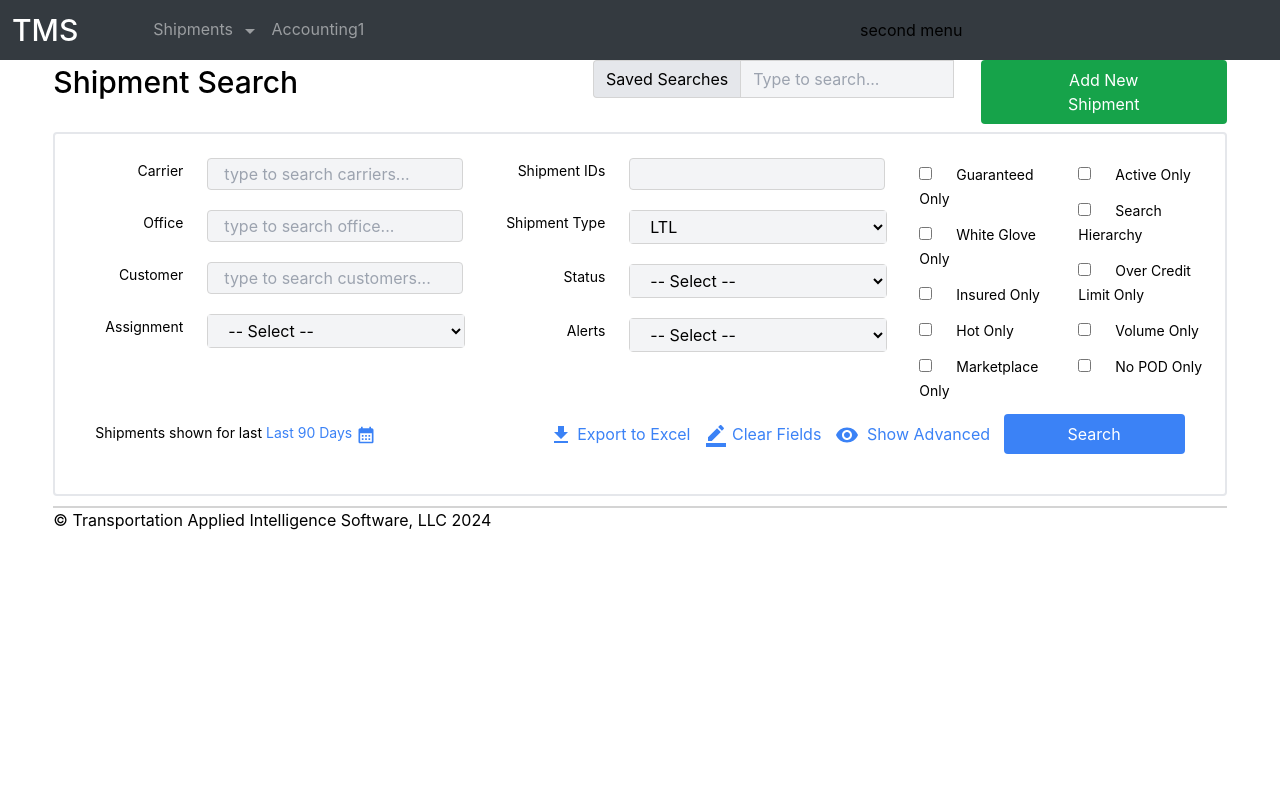
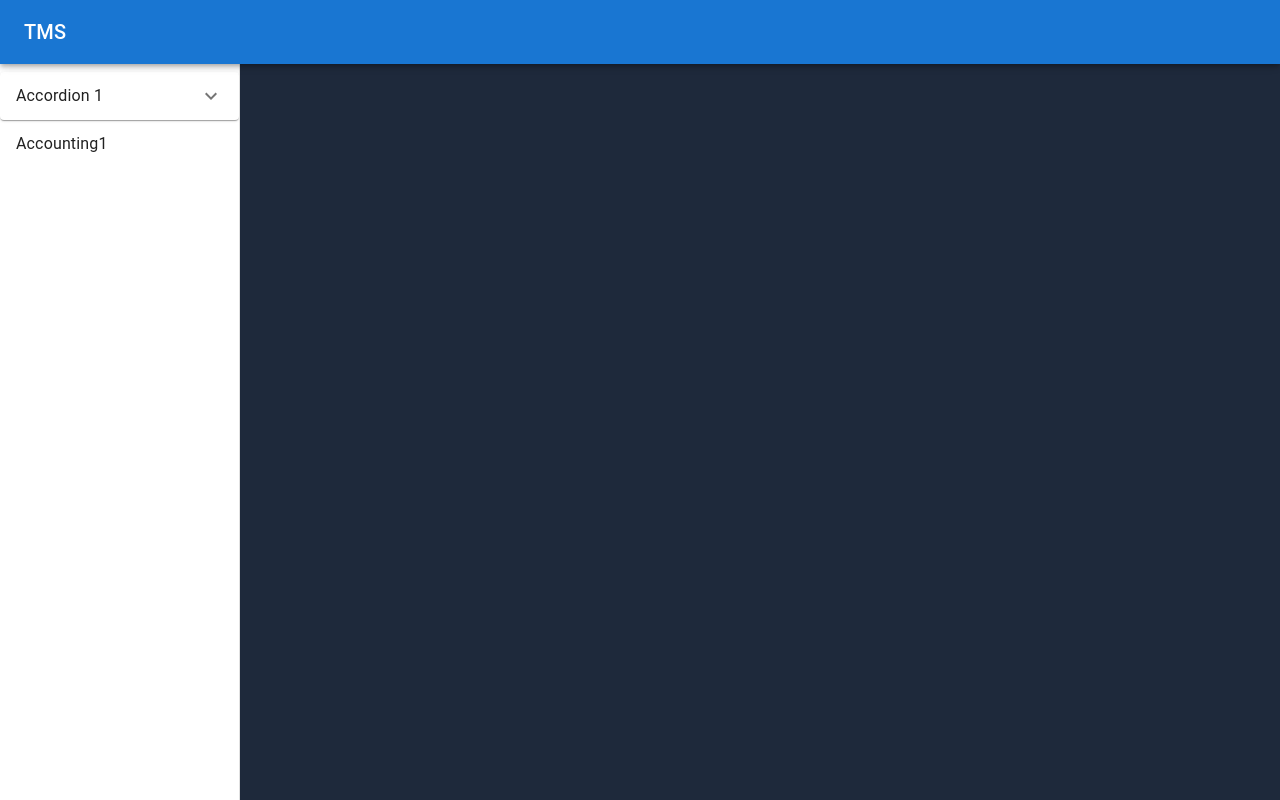
Before and after one commit to pallishreeb/tms, a React (Create React App) app: page / in a window 1280 px wide. Built offline with nearby package versions, Linux system fonts and the light colour scheme.

Commit message:
side design

```diff
--- a/package.json
+++ b/package.json
@@ -6,7 +6,7 @@
     "@emotion/react": "^11.11.3",
     "@emotion/styled": "^11.11.0",
     "@mui/icons-material": "^5.15.2",
-    "@mui/material": "^5.15.2",
+    "@mui/material": "^5.15.3",
     "@reduxjs/toolkit": "^2.0.1",
     "@testing-library/jest-dom": "^5.17.0",
     "@testing-library/react": "^13.4.0",
--- a/src/App.js
+++ b/src/App.js
@@ -1,23 +1,16 @@
+import SideNavComponent from "./components/navs/SideNav";
 
-import { Outlet } from 'react-router-dom';
-import Header from './components/navs/Header';
-import Footer from './components/navs/Footer';
+import { ToastContainer } from "react-toastify";
+import "react-toastify/dist/ReactToastify.css";
 
-import { ToastContainer } from 'react-toastify';
-import 'react-toastify/dist/ReactToastify.css';
-import SearchForm from './components/SearchForm';
 function App() {
-  console.log("check")
   return (
     <>
-    <ToastContainer />
-    <Header />
-    <SearchForm />
-    <main>
-        <Outlet />
-    </main>
-    <Footer />
-  </>
+      <ToastContainer />
+      <div className="w-screen h-screen bg-slate-800">
+        <SideNavComponent />
+      </div>
+    </>
   );
 }
 
--- a/src/components/navs/Header.jsx
+++ /dev/null
@@ -1,103 +0,0 @@
-import React, { useState } from "react";
-import ArrowDropDownIcon from "@mui/icons-material/ArrowDropDown";
-import { useOutsideClick } from "../../utils/hooks";
-
-const Header = () => {
-  const menuItem = [
-    {
-      id: 1,
-      lable: "Shipments",
-      children: [
-        {
-          type: "LTL",
-          lable: "LTL Search",
-        },
-      ],
-    },
-    {
-      id: 2,
-      lable: "Accounting1",
-    },
-  ];
-
-  const [menuDropdownShow,setMenuDropDownShon]=useState(false)
-
-  const onMenuClickHandler=()=>{
-    setMenuDropDownShon(true)
-  }
-
-  const menuClickOutside=()=>{
-    setMenuDropDownShon(false)
-  }
-
-
-  const ref = useOutsideClick(menuClickOutside);
-
-  return (
-    <nav className="bg-[#343a40] p-3" >
-      <div className="grid grid-cols-9 items-center gap-4">
-        <div className="col-span-1 text-white text-3xl not-italic font-medium">
-          TMS
-        </div>
-        <div className="col-span-5 ">
-          <ul className="flex gap-2.5">
-            {menuItem.map((item, index) => {
-              return (
-                <li className={item.children ? "relative group" : ""}>
-                  <div className="text-[rgba(255,255,255,.5)] hover:text-white" onClick={()=>onMenuClickHandler()} ref={ref}>
-                    {item.lable} {item.children && <ArrowDropDownIcon />}
-                  </div>
-                  {item.children &&
-                    item.children.map((childItem) => {
-                      return (
-                        <ul className={`absolute bg-gray-800 text-white p-2 space-y-2 ${menuDropdownShow ? 'block':'hidden'}`}>
-                          <div>{childItem.type}</div>
-                          <li>{childItem.label}</li>
-                        </ul>
-                      );
-                    })}
-                </li>
-              );
-            })}
-            {/* <li className='relative group'>
-              <div>
-              Shipments <ArrowDropDownIcon />
-              </div>
-              <ul className='absolute hidden group-hover:block bg-gray-800 text-white p-2 space-y-2 '>
-                <div>LTL</div>
-                <li>LTL Search</li>
-              </ul>
-            </li>
-            <li>Accounting</li>
-            <li>Accounting</li>
-            <li>Accounting</li>
-            <li>Accounting</li>
-            <li>Accounting</li> */}
-          </ul>
-        </div>
-        <div className="col-span-3">second menu</div>
-      </div>
-    </nav>
-    //   <nav className="bg-stone-700 p-4">
-    //   <div className="max-w-full  mx-auto flex items-center bg-stone-300">
-    //     <div className="text-white font-bold text-xl">My Navbar</div>
-    //     <ul className="flex space-x-4 w-7/12">
-    //       <li className="text-white">Home</li>
-    //       <li className="text-white">About</li>
-    //       <li className="text-white relative group">
-    //         Services
-    //         <ul className="absolute hidden bg-gray-800 text-white p-2 space-y-2 group-hover:block">
-    //           <li>Service 1</li>
-    //           <li>Service 2</li>
-    //           <li>Service 3</li>
-    //         </ul>
-    //       </li>
-    //       <li className="text-3xl font-bold underline">Contact</li>
-    //     </ul>
-    //     <div className=' w-6/12'>hello</div>
-    //   </div>
-    // </nav>
-  );
-};
-
-export default Header;
--- /dev/null
+++ b/src/components/navs/SideNav.jsx
@@ -0,0 +1,143 @@
+import React, { useState } from "react";
+import {
+  AccordionDetails,
+  AccordionSummary,
+  Accordion,
+  Drawer,
+  List,
+  CssBaseline,
+  ListItem,
+  Box,
+  AppBar,
+  Toolbar,
+  Typography,
+  ListItemButton,
+  ListItemText,
+} from "@mui/material";
+import SearchForm from "../SearchForm";
+import { Outlet } from "react-router-dom";
+import ExpandMoreIcon from "@mui/icons-material/ExpandMore";
+
+const SideNav = () => {
+  const drawerWidth = 240;
+  const [open, setOpen] = useState(false);
+
+  const handleToggle = () => {
+    setOpen(!open);
+  };
+
+  const menuItem = [
+    {
+      id: 1,
+      lable: "Shipments",
+      children: [
+        {
+          type: "LTL",
+          lable: "LTL Search",
+        },
+      ],
+    },
+    {
+      id: 2,
+      lable: "Accounting1",
+    },
+  ];
+  return (
+    <>
+      <div className="w-screen h-screen bg-slate-800">
+        <Box sx={{ display: "flex" }}>
+          {/* <CssBaseline /> */}
+          <AppBar
+            position="fixed"
+            sx={{ zIndex: (theme) => theme.zIndex.drawer + 1 }}
+          >
+            <Toolbar>
+              <Typography
+                variant="h6"
+                noWrap
+                component="div"
+                onClick={handleToggle}
+              >
+                TMS
+              </Typography>
+            </Toolbar>
+          </AppBar>
+          <Drawer
+            variant="permanent"
+            open={open}
+            sx={{
+              width: drawerWidth,
+              flexShrink: 0,
+              [`& .MuiDrawer-paper`]: {
+                width: drawerWidth,
+                boxSizing: "border-box",
+              },
+            }}
+          >
+            <Toolbar />
+            <Box sx={{ overflow: "auto" }}>
+              <List>
+                {menuItem.map((item, index) => (
+                  <>
+                    {item.children ? (
+                      <>
+                        <Accordion>
+                          <AccordionSummary
+                            expandIcon={item.children && <ExpandMoreIcon />}
+                            aria-controls="panel1a-content"
+                            id="panel1a-header"
+                          >
+                            <Typography>Accordion 1</Typography>
+                          </AccordionSummary>
+                          {item.children && (
+                            <>
+                              <AccordionDetails>
+                                <Typography>
+                                  Lorem ipsum dolor sit amet, consectetur
+                                  adipiscing elit. Suspendisse malesuada lacus
+                                  ex, sit amet blandit leo lobortis eget.
+                                </Typography>
+                              </AccordionDetails>
+                            </>
+                          )}
+                        </Accordion>
+                      </>
+                    ) : (
+                      <>
+                        <ListItem key={index} disablePadding>
+                          <ListItemButton>
+                            {/* <ListItemIcon>
+                        {index % 2 === 0 ? <InboxIcon /> : <MailIcon />}
+                      </ListItemIcon> */}
+                            <ListItemText primary={item.lable} />
+                          </ListItemButton>
+                        </ListItem>
+                      </>
+                    )}
+                  </>
+                ))}
+              </List>
+            </Box>
+          </Drawer>
+          <Box
+            component="main"
+            sx={{
+              flexGrow: 1,
+              p: 3,
+              width: { sm: `calc(100% - ${drawerWidth}px)` },
+            }}
+          >
+            <div>jaya</div>
+            {/*
+            <SearchForm /> */}
+            {/* <main>
+              <Outlet />
+            </main> */}
+          </Box>
+        </Box>
+      </div>
+    </>
+  );
+};
+
+export default SideNav;
--- a/src/index.css
+++ b/src/index.css
@@ -10,6 +10,11 @@ body {
   -webkit-font-smoothing: antialiased;
   -moz-osx-font-smoothing: grayscale;
 }
+* {
+  box-sizing: border-box;
+  margin: 0;
+  padding: 0;
+}
 
 code {
   font-family: source-code-pro, Menlo, Monaco, Consolas, 'Courier New',
--- a/src/index.js
+++ b/src/index.js
@@ -12,7 +12,7 @@ import {
 import ShipmentsScreen from './screens/shipments/Shipments';
 import AddShipmentsScreen from './screens/shipments/AddShipments';
 import ShipmentDetailsScreen from './screens/shipments/ShipmentDetails';
-
+import { StyledEngineProvider } from '@mui/material/styles';
 import store from './redux/store';
 import { Provider } from 'react-redux';
 
@@ -29,9 +29,11 @@ const router = createBrowserRouter(
 const root = ReactDOM.createRoot(document.getElementById('root'));
 root.render(
   <React.StrictMode>
+   <StyledEngineProvider injectFirst>
      <Provider store={store}>
           <RouterProvider router={router} />
       </Provider>
+      </StyledEngineProvider>
   </React.StrictMode>
 );
 
```
Also changed, not shown: 1 other file (tests, documents, lock files or other folders).
